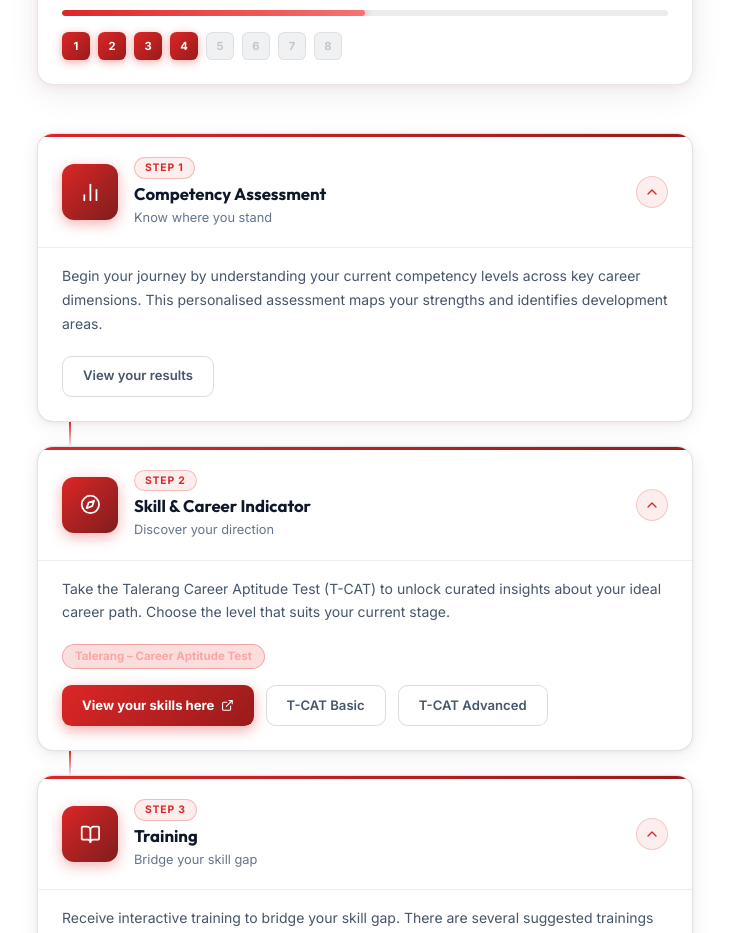
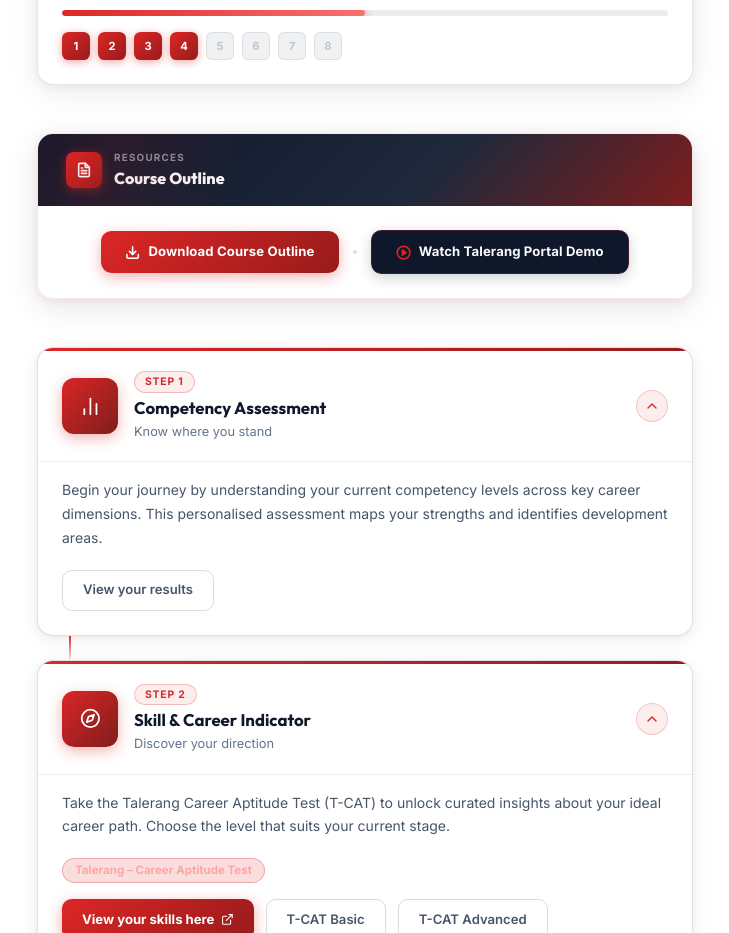
Before and after one commit to Sakshamraina07/Talerang_Work, a React (Vite) app: page /wraptest in a window 1280 px wide. Shown: the part 780-1713 px from the top of the page, without its empty margins (275-1004 px from the left). Built offline with nearby package versions, Linux system fonts and the light colour scheme.

Commit message:
feat: add Course Outline banner with download and demo video buttons to WrapTest

```diff
--- a/src/pages/WrapTest.jsx
+++ b/src/pages/WrapTest.jsx
@@ -549,12 +549,156 @@ const WrapTest = () => {
                         </div>
                     </div>
 
+                    {/* ── Course Outline Banner ── */}
+                    <div
+                        style={{
+                            borderRadius: '1rem',
+                            overflow: 'hidden',
+                            marginBottom: '3rem',
+                            boxShadow: '0 8px 32px rgba(15,23,42,0.10), 0 2px 8px rgba(220,38,38,0.10)',
+                            border: '1px solid rgba(15,23,42,0.08)',
+                        }}
+                    >
+                        {/* Header */}
+                        <div
+                            style={{
+                                background: 'linear-gradient(135deg, #0F172A 0%, #1E293B 60%, #7F1D1D 100%)',
+                                padding: '1rem 1.75rem',
+                                display: 'flex',
+                                alignItems: 'center',
+                                gap: '0.75rem',
+                                position: 'relative',
+                                overflow: 'hidden',
+                            }}
+                        >
+                            {/* Diagonal light streak */}
+                            <div style={{
+                                position: 'absolute', top: 0, left: '-10%',
+                                width: '40%', height: '100%',
+                                background: 'linear-gradient(105deg, transparent 0%, rgba(220,38,38,0.12) 50%, transparent 100%)',
+                                pointerEvents: 'none',
+                            }} />
+                            <div
+                                style={{
+                                    width: '2.25rem', height: '2.25rem', borderRadius: '0.5rem',
+                                    background: 'linear-gradient(135deg, #DC2626, #991B1B)',
+                                    display: 'flex', alignItems: 'center', justifyContent: 'center',
+                                    boxShadow: '0 2px 10px rgba(220,38,38,0.5)',
+                                    flexShrink: 0,
+                                }}
+                            >
+                                <svg xmlns="http://www.w3.org/2000/svg" style={{ width: '1rem', height: '1rem', color: '#fff' }} viewBox="0 0 24 24" fill="none" stroke="currentColor" strokeWidth="2.5" strokeLinecap="round" strokeLinejoin="round">
+                                    <path d="M14 2H6a2 2 0 0 0-2 2v16a2 2 0 0 0 2 2h12a2 2 0 0 0 2-2V8z" /><polyline points="14 2 14 8 20 8" />
+                                    <line x1="16" y1="13" x2="8" y2="13" /><line x1="16" y1="17" x2="8" y2="17" /><polyline points="10 9 9 9 8 9" />
+                                </svg>
+                            </div>
+                            <div>
+                                <p style={{ color: 'rgba(255,255,255,0.5)', fontSize: '0.62rem', fontWeight: 800, letterSpacing: '0.12em', textTransform: 'uppercase', marginBottom: '1px' }}>
+                                    Resources
+                                </p>
+                                <h3 style={{ color: '#F8FAFC', fontWeight: 800, fontSize: '1rem', margin: 0 }}>
+                                    Course Outline
+                                </h3>
+                            </div>
+                        </div>
+
+                        {/* Body */}
+                        <div
+                            style={{
+                                background: '#fff',
+                                padding: '1.5rem 1.75rem',
+                                display: 'flex',
+                                flexWrap: 'wrap',
+                                gap: '0.875rem',
+                                alignItems: 'center',
+                                justifyContent: 'center',
+                            }}
+                        >
+                            {/* Download Course Outline */}
+                            <a
+                                href="https://drive.google.com/file/d/1CqCVrE1E0HfQoTNak_HEpIoEjeyTbMoA/view"
+                                target="_blank"
+                                rel="noopener noreferrer"
+                                style={{
+                                    display: 'inline-flex',
+                                    alignItems: 'center',
+                                    gap: '0.5rem',
+                                    padding: '0.7rem 1.5rem',
+                                    borderRadius: '0.65rem',
+                                    fontSize: '0.82rem',
+                                    fontWeight: 700,
+                                    background: 'linear-gradient(135deg, #DC2626, #991B1B)',
+                                    color: '#fff',
+                                    textDecoration: 'none',
+                                    boxShadow: '0 4px 14px rgba(220,38,38,0.35)',
+                                    transition: 'all 0.22s ease',
+                                    letterSpacing: '0.01em',
+                                }}
+                                onMouseEnter={e => {
+                                    e.currentTarget.style.boxShadow = '0 8px 24px rgba(220,38,38,0.55)';
+                                    e.currentTarget.style.transform = 'translateY(-2px)';
+                                }}
+                                onMouseLeave={e => {
+                                    e.currentTarget.style.boxShadow = '0 4px 14px rgba(220,38,38,0.35)';
+                                    e.currentTarget.style.transform = 'none';
+                                }}
+                            >
+                                <svg xmlns="http://www.w3.org/2000/svg" style={{ width: '0.95rem', height: '0.95rem' }} viewBox="0 0 24 24" fill="none" stroke="currentColor" strokeWidth="2.5" strokeLinecap="round" strokeLinejoin="round">
+                                    <path d="M21 15v4a2 2 0 0 1-2 2H5a2 2 0 0 1-2-2v-4" /><polyline points="7 10 12 15 17 10" /><line x1="12" y1="15" x2="12" y2="3" />
+                                </svg>
+                                Download Course Outline
+                            </a>
+
+                            {/* Divider dot */}
+                            <span style={{ width: '4px', height: '4px', borderRadius: '50%', background: 'rgba(15,23,42,0.15)', display: 'inline-block', flexShrink: 0 }} />
+
+                            {/* Watch Demo Video */}
+                            <a
+                                href="https://drive.google.com/file/d/1RCdhBf9gigAhePxzoAgRc6yAiDPB4mDy/view"
+                                target="_blank"
+                                rel="noopener noreferrer"
+                                style={{
+                                    display: 'inline-flex',
+                                    alignItems: 'center',
+                                    gap: '0.5rem',
+                                    padding: '0.7rem 1.5rem',
+                                    borderRadius: '0.65rem',
+                                    fontSize: '0.82rem',
+                                    fontWeight: 700,
+                                    background: '#0F172A',
+                                    color: '#F8FAFC',
+                                    textDecoration: 'none',
+                                    boxShadow: '0 4px 14px rgba(15,23,42,0.2)',
+                                    transition: 'all 0.22s ease',
+                                    letterSpacing: '0.01em',
+                                    border: '1.5px solid rgba(220,38,38,0.25)',
+                                }}
+                                onMouseEnter={e => {
+                                    e.currentTarget.style.boxShadow = '0 8px 24px rgba(15,23,42,0.35)';
+                                    e.currentTarget.style.transform = 'translateY(-2px)';
+                                    e.currentTarget.style.borderColor = 'rgba(220,38,38,0.6)';
+                                }}
+                                onMouseLeave={e => {
+                                    e.currentTarget.style.boxShadow = '0 4px 14px rgba(15,23,42,0.2)';
+                                    e.currentTarget.style.transform = 'none';
+                                    e.currentTarget.style.borderColor = 'rgba(220,38,38,0.25)';
+                                }}
+                            >
+                                <svg xmlns="http://www.w3.org/2000/svg" style={{ width: '0.95rem', height: '0.95rem', color: '#DC2626' }} viewBox="0 0 24 24" fill="none" stroke="currentColor" strokeWidth="2.5" strokeLinecap="round" strokeLinejoin="round">
+                                    <circle cx="12" cy="12" r="10" /><polygon points="10 8 16 12 10 16 10 8" fill="currentColor" />
+                                </svg>
+                                Watch Talerang Portal Demo
+                            </a>
+                        </div>
+                    </div>
+
                     {/* Step cards */}
                     <div style={{ display: 'flex', flexDirection: 'column', gap: '1.5rem' }}>
                         {steps.map((step, index) => (
                             <StepCard key={step.id} step={step} index={index} />
                         ))}
                     </div>
+
 
                     {/* Bottom CTA */}
                     <div style={{ marginTop: '4rem', textAlign: 'center' }}>
```
